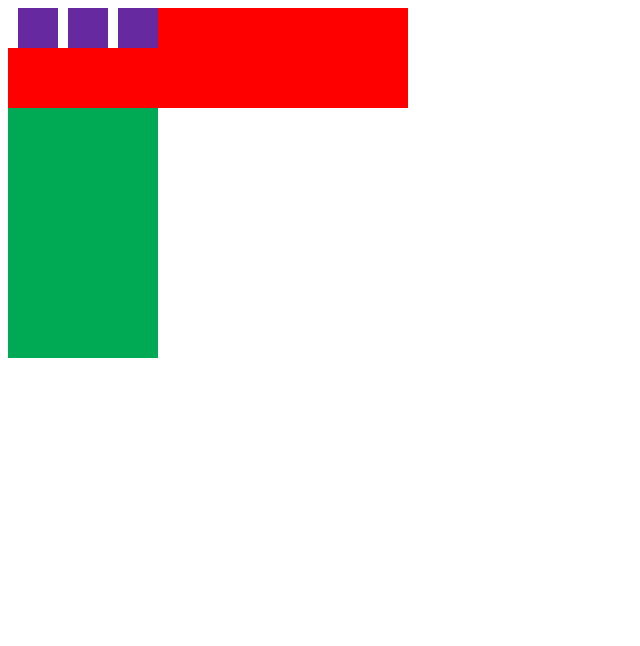
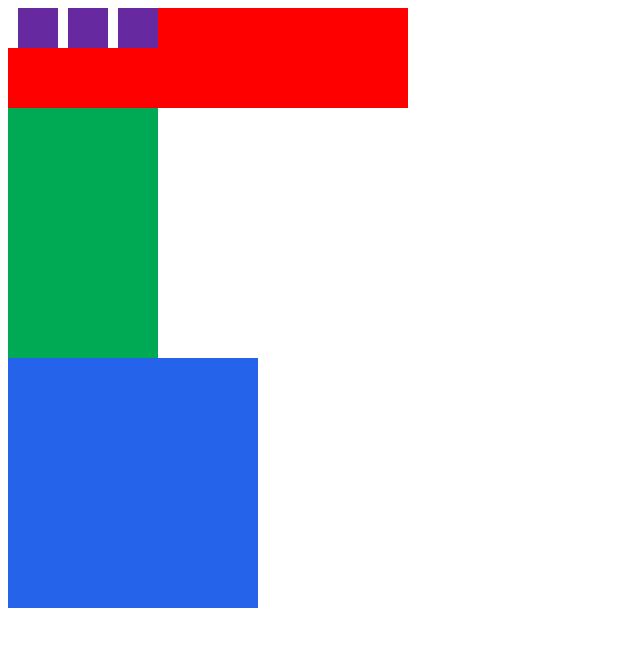
Before and after one commit to WakamatsuMao/div_pazzle, a plain HTML site: page index.html in a window 1280 px wide. Shown: the whole page, without its empty margins (0-640 px from the left). Drawn offline with Linux system fonts and the light colour scheme.

Commit message:
add blue style

```diff
--- a/stylesheet.css
+++ b/stylesheet.css
@@ -26,3 +26,9 @@
   height: 250px;
   background-color: #0a5;
 }
+
+.blue {
+  width: 250px;
+  height: 250px;
+  background-color: #2563eb;
+}
```
